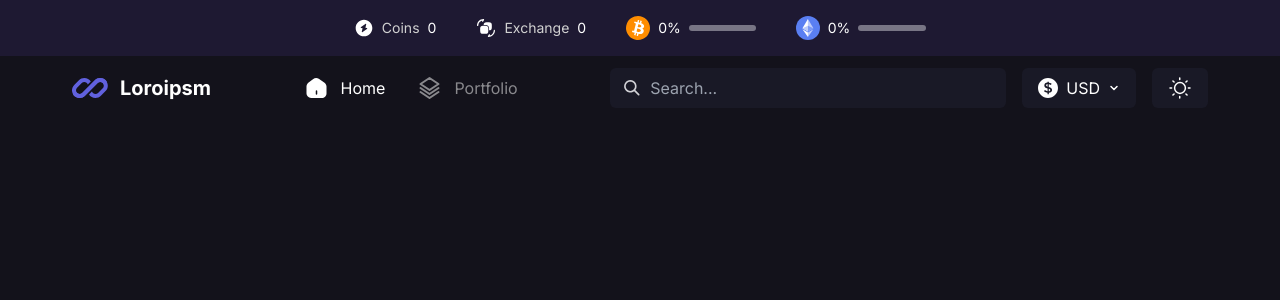
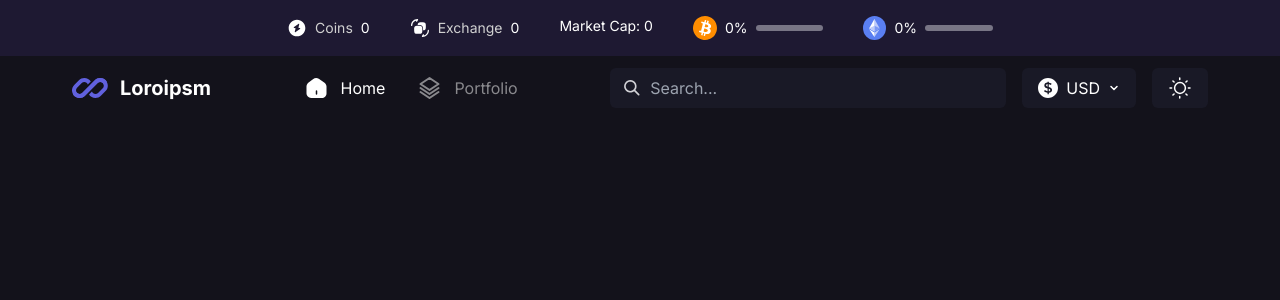
Before and after one commit to 10richard/crypto-app, a Next.js app: page / in a window 1280 px wide. Shown: the top 300 px of the page. Built offline with nearby package versions, Linux system fonts and the light colour scheme; no server answers.

Commit message:
change data and state for header market cap

```diff
--- a/app/components/Header.tsx
+++ b/app/components/Header.tsx
@@ -10,7 +10,7 @@ import eth from "@/public/images/header/eth.svg";
 const Header = () => {
   const [activeCoins, setActiveCoins] = useState<number>(0);
   const [totalMarkets, setTotalMarkets] = useState<number>(0);
-  // const [totalMarketCap, setTotalMarketCap] = useState<number>(0);
+  const [marketCapChange, setMarketCapChange] = useState<number>(0);
   // const [totalVolume, setTotalVolume] = useState<number>(0);
   const [btcMarketCapPercent, setBtcMarketCapPercent] = useState<number>(0);
   const [ethMarketCapPercent, setEthMarketCapPercent] = useState<number>(0);
@@ -20,7 +20,7 @@ const Header = () => {
       const data = await getHeaderInfo();
       setActiveCoins(data.active_cryptocurrencies);
       setTotalMarkets(data.markets);
-      // setTotalMarketCap(data.total_market_cap);
+      setMarketCapChange(Math.round(data.market_cap_change_percentage_24h_usd));
       // setTotalVolume(data.total_volume);
       setBtcMarketCapPercent(Math.round(data.market_cap_percentage.btc));
       setEthMarketCapPercent(Math.round(data.market_cap_percentage.eth));
@@ -41,7 +41,7 @@ const Header = () => {
         <p className="text-[#D1D1D1]">Exchange</p>
         <p>{totalMarkets}</p>
       </div>
-      {/* <div>Market Cap: {totalMarketCap}</div> */}
+      <div>Market Cap: {marketCapChange}</div>
       {/* <div>Volume:${totalVolume}B</div> */}
       <div className="flex items-center gap-2 w-[130px]">
         <img src={btc.src} alt="" className="w-[25px]" />
```
